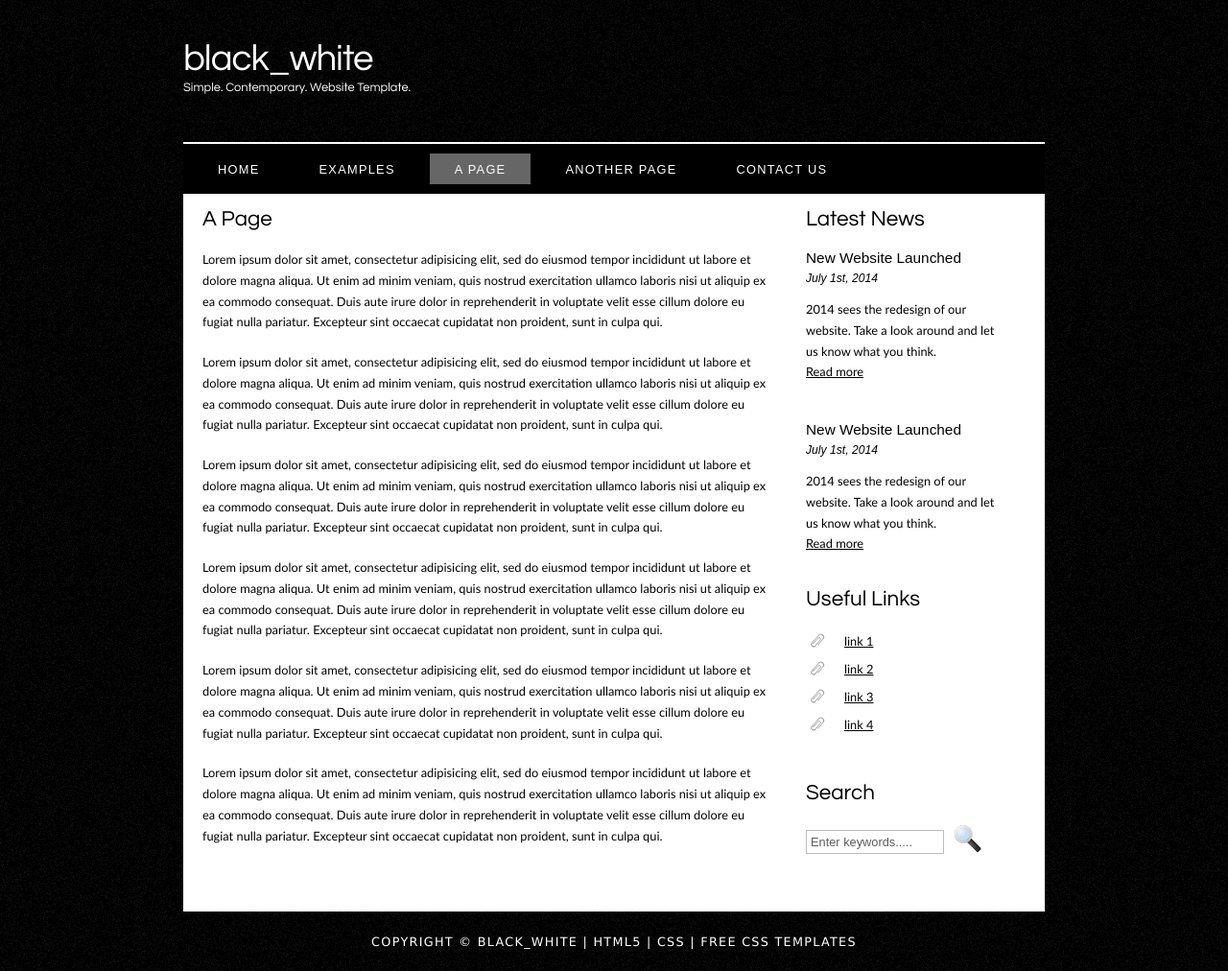
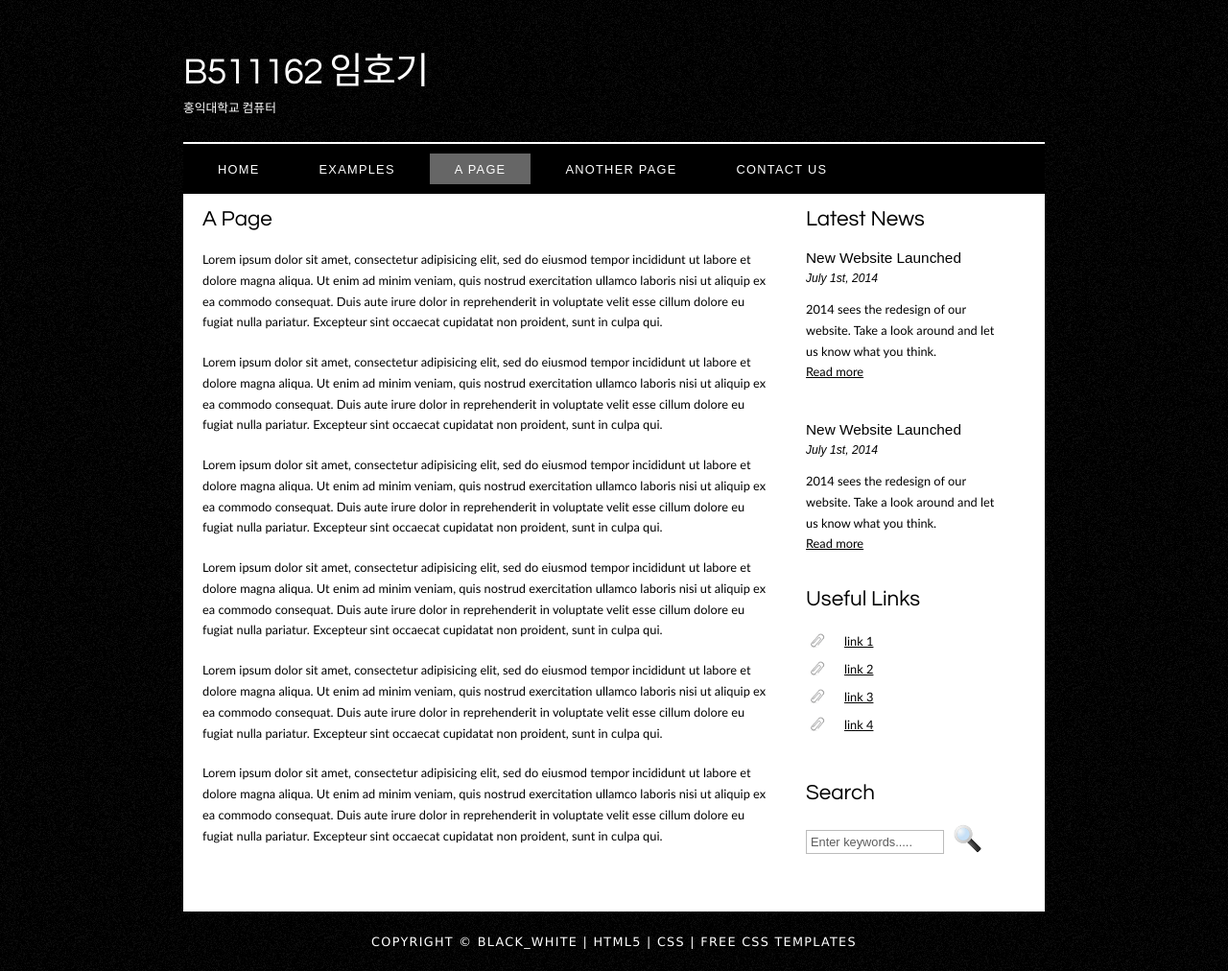
Before and after one commit to hogilim/hogilim.github.io, a plain HTML site: page myfirstweb/page.html in a window 1280 px wide. Shown: the whole page at 96% size. Drawn offline with Linux system fonts and the light colour scheme.

Commit message:
Update page.html

```diff
--- a/myfirstweb/page.html
+++ b/myfirstweb/page.html
@@ -2,7 +2,7 @@
 <html>
 
 <head>
-  <title>black_white - a page</title>
+  <title>B511162 임호기</title>
   <meta name="description" content="website description" />
   <meta name="keywords" content="website keywords, website keywords" />
   <meta http-equiv="content-type" content="text/html; charset=UTF-8" />
@@ -15,8 +15,8 @@
       <div id="logo">
         <div id="logo_text">
           <!-- class="logo_colour", allows you to change the colour of the text -->
-          <h1><a href="index.html">black<span class="logo_colour">_white</span></a></h1>
-          <h2>Simple. Contemporary. Website Template.</h2>
+          <h1><a href="index.html">B511162<span class="logo_colour"> 임호기</span></a></h1>
+          <h2>홍익대학교 컴퓨터</h2>
         </div>
       </div>
       <div id="menubar">
```
